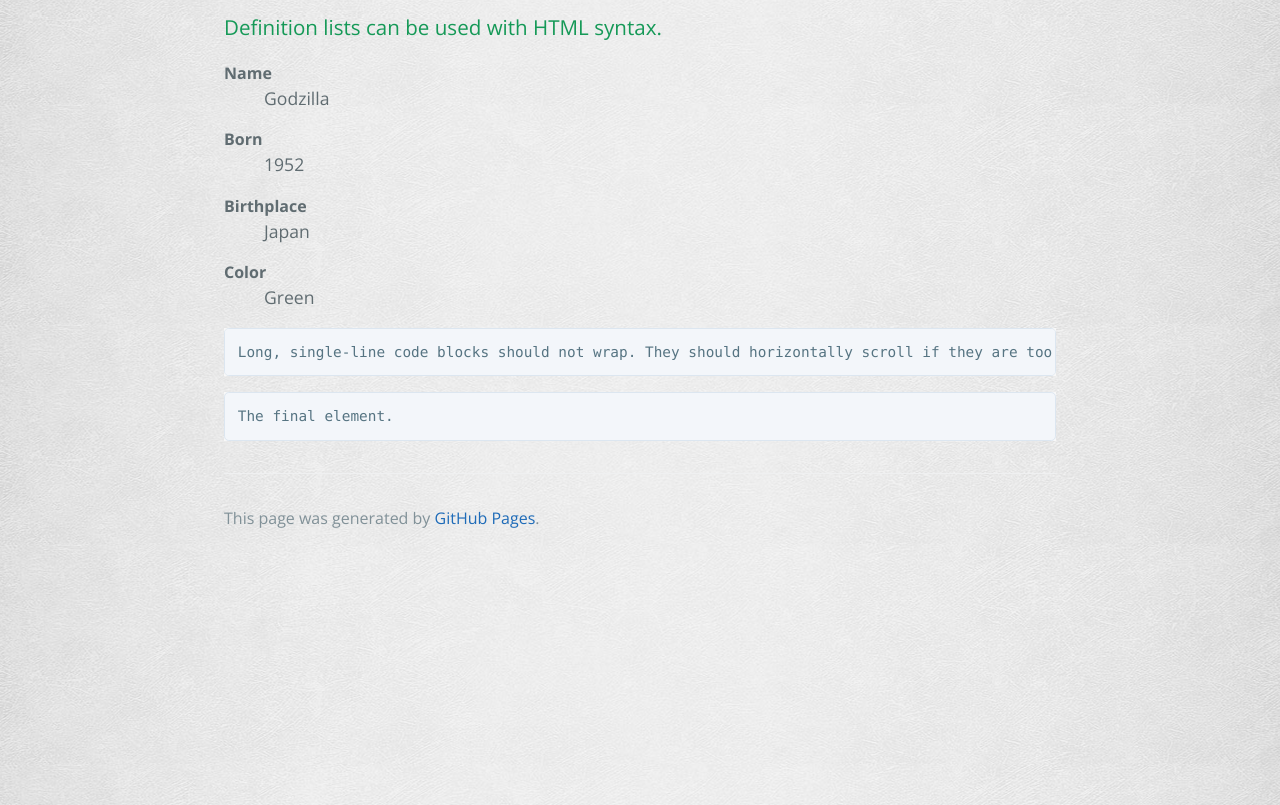
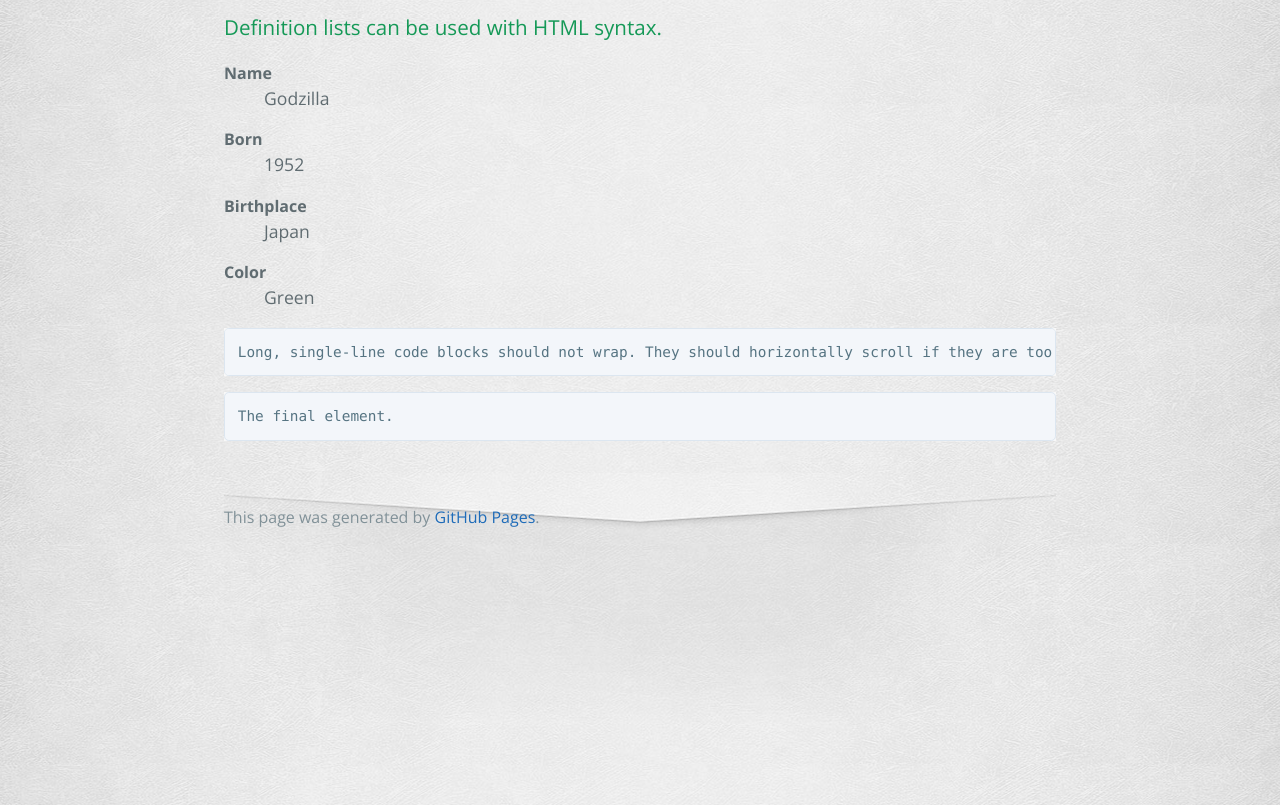
Before and after one commit to tankigdn/tankigdn.github.io, a Jekyll site: the page built from index.md, in a window 1280 px wide. Shown: the part 3504-4309 px from the top of the page. Built offline with Jekyll 4.4.1, drawn with Linux system fonts in a browser that asks for light colours.

Commit message:
Test footer

```diff
--- a/assets/css/style.css
+++ b/assets/css/style.css
@@ -706,7 +706,8 @@ a:hover {
 .site-footer {
     padding-top: 2rem;
     margin-top: 2rem;
-    border-top: solid 1px #eff0f1;
+    height: 300px;
+	background: url("/assets/images/footer.png") no-repeat 50% 100%;
 }
 @media screen and (min-width: 64em) {
     .site-footer {
```
Also changed, not shown: assets/images/footer.png (added).
